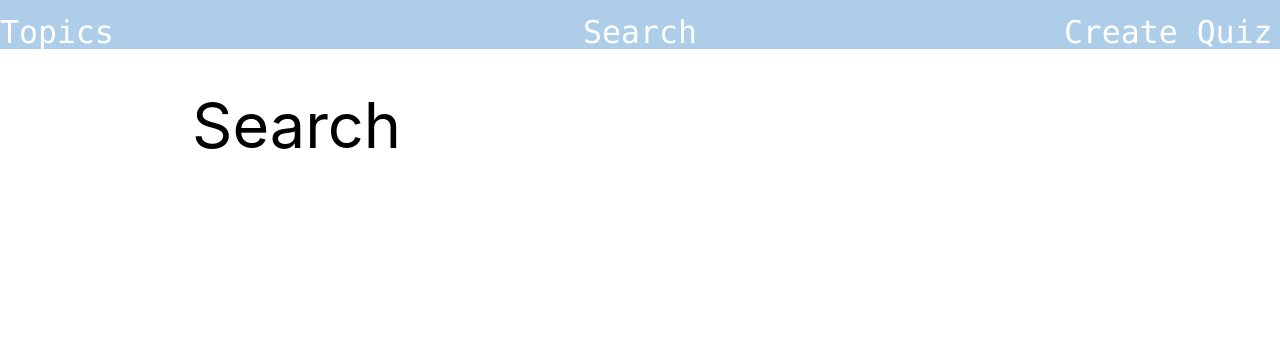
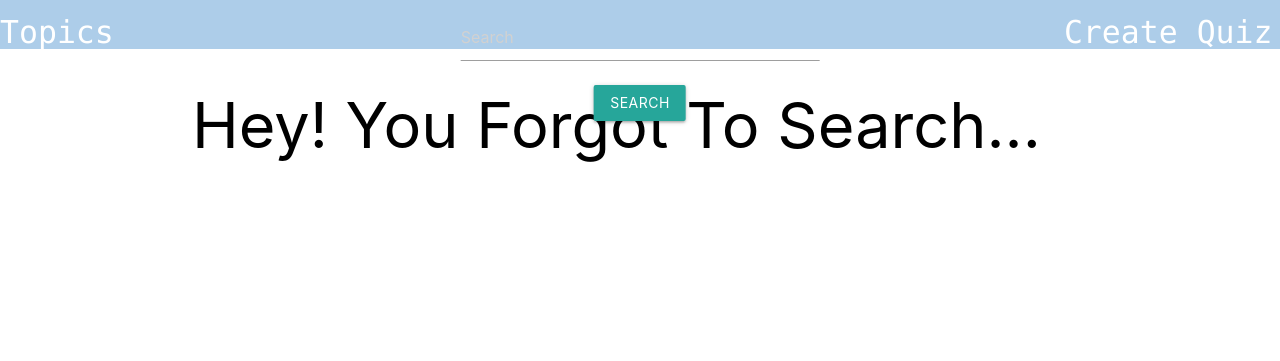
Before and after one commit to BrandonSamaroo/Quizle, a Django app: page /search/ in a window 1280 px wide. Shown: the part 79-440 px from the top of the page. Run offline with Django 4.2, Linux system fonts and the light colour scheme; the visitor is signed in with stand-in values (Sample User, id 1).

Commit message:
Search functionality

```diff
--- a/main_app/templates/base.html
+++ b/main_app/templates/base.html
@@ -55,7 +55,12 @@
                         <a href="{% url 'topics' %}" class="left brand-logo">Topics</a>
                     </li>
                     <li>
-                        <a href="{% url 'search' %}" class="center brand-logo">Search</a>
+                    <form class="center brand-logo" method="POST" action="{% url 'search' %}">
+                        {% csrf_token %}
+
+                        <input class="form-control me-2" type="search" placeholder="Search" aria-label="Search" name="searched">
+                        <button class="btn btn-outline-secondary" type="submit">Search</button>
+                      </form>
                     </li>
                     <li>
                         <a href="{% url 'create_quiz' %}" class="right brand-logo">Create Quiz</a>
--- /dev/null
+++ b/main_app/templates/search/searched.html
@@ -0,0 +1,39 @@
+{% extends "base.html" %}
+{% block content %}
+
+	{% if searched %}
+		<h1>You Searched For {{ searched }}</h1>
+		<br/>
+
+        {% for quiz in results %}
+
+        <div class="card">
+<div class="card-header">
+Results:
+</div>
+<div class="card-body">
+<a class="card-title" href="{% url 'play_quiz' quiz.id %}">{{ quiz.name }}</a>
+
+{% comment %} {% if 'True' == 'True' %}
+True
+{% endif %} {% endcomment %}
+
+    {{quiz.search_found}}
+
+{% if quiz.search_found %}
+
+    <li><a class="card-title" href="{% url 'profile' quiz.creater.id %}">{{ quiz.creator }}</a></li>
+{% endif %}
+
+
+
+
+    {% endfor %}
+
+
+	{% else %}
+		<h1>Hey! You Forgot To Search...</h1>
+	{% endif %}
+
+
+{% endblock %}
--- a/main_app/urls.py
+++ b/main_app/urls.py
@@ -19,6 +19,5 @@
     path('topics/<int:topic_id>/assoc_topic/', views.assoc_topic, name='assoc_topic'),
     path('play/<int:quiz_id>', views.play_quiz, name="play_quiz"),
     path('play/<int:quiz_id>/post', views.play_quiz_post, name="play_quiz_post"),
-    path('score/<int:quiz_id>/<int:user_id>', views.view_score, name="view_score")
-    # path("topics/follow/", views.follow_topic, name='follow_topic')
+    path('score/<int:quiz_id>/<int:user_id>', views.view_score, name="view_score"),
 ]+ static(settings.MEDIA_URL, document_root = settings.MEDIA_ROOT)
--- a/main_app/views.py
+++ b/main_app/views.py
@@ -10,6 +10,7 @@
 from django.contrib.auth import login
 from django.contrib.auth.decorators import login_required
 from django.contrib.auth.mixins import LoginRequiredMixin
+from django.db.models import Q
 
 # Use @login_required for functions
 # Pass LoginRequiredMixin as a parameter for classes
@@ -64,8 +65,6 @@
     home_following = []
     for following in my_following:
         home_following.append({'quizes': Quiz.objects.filter(topic=following), 'topic': following})
-    print(home_following)
-    # quizes = Topic.objects.get.
     return render(request, 'landingpages/home.html', {'home_following': home_following})
 
 @login_required
@@ -80,7 +79,14 @@
 
 @login_required
 def search(request):
-    return render(request, "main_app/search.html")
+    if request.method == "POST":
+        searched = request.POST['searched']
+        results = Quiz.objects.filter(Q(creator__username__contains=searched) | Q(name__contains=searched) | Q(topic__name__contains=searched))
+        return render(request, "search/searched.html", {'searched': searched, 'results':results})
+    else:
+        return render(request, "search/searched.html")
+
+
 
 @login_required
 def create_quiz(request):
```
Also changed, not shown: main_app/templates/search/search.html (added, +14 -0 lines).
